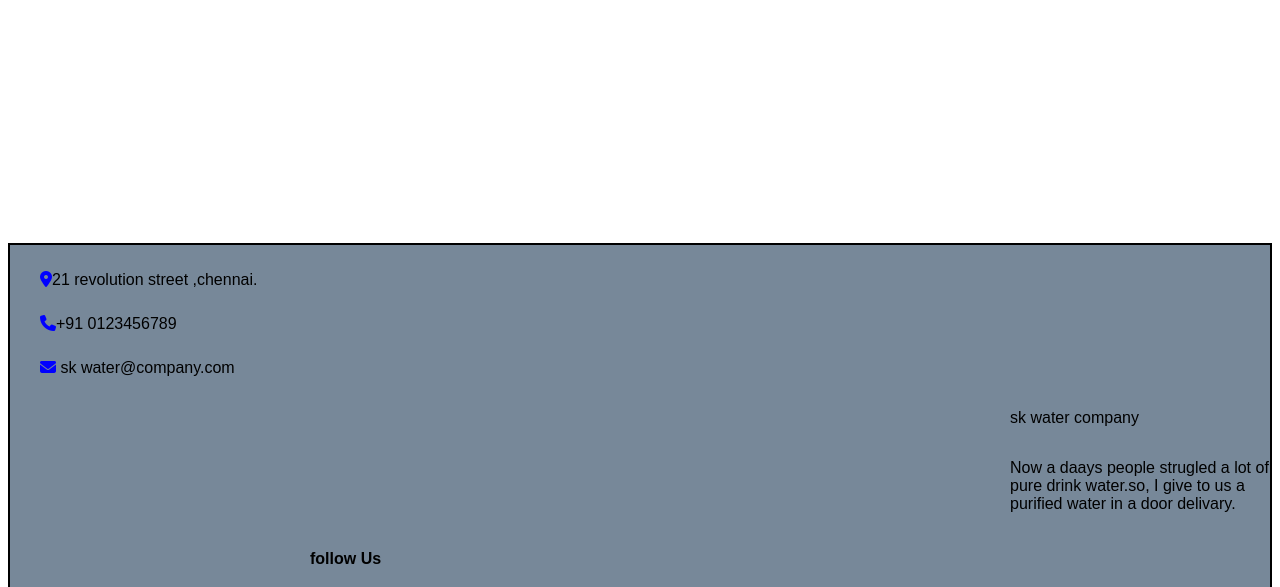
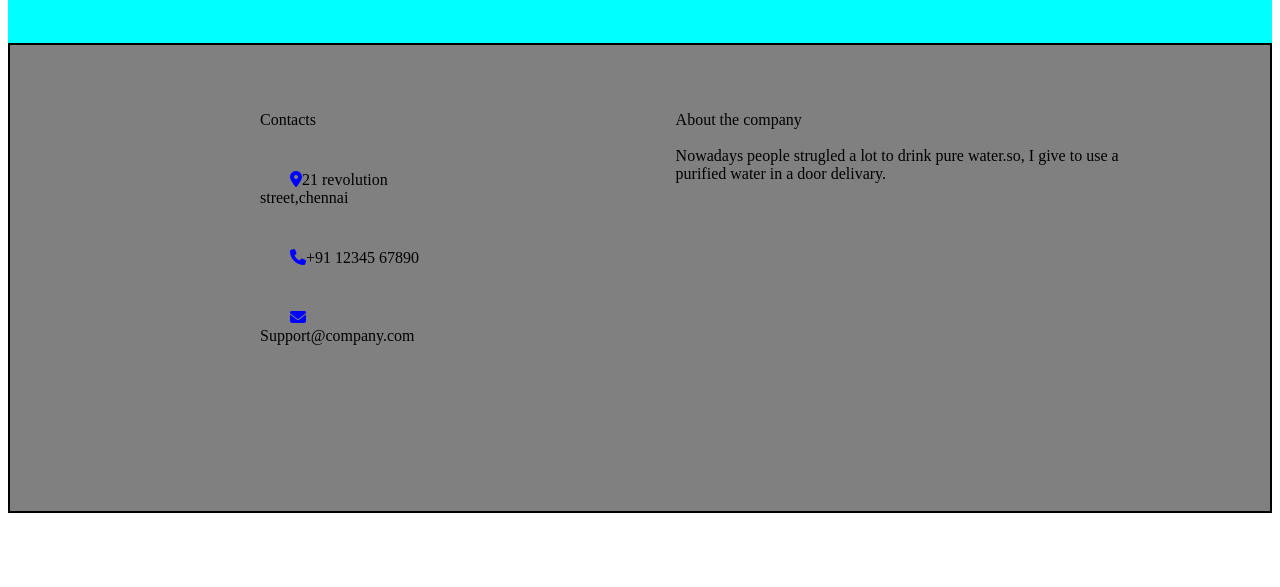
Before and after one commit to fssa-batch3/saraswathi.kaliyappan__web_project, a plain HTML site: page pages/home.html in a window 1280 px wide. Shown: the part 1285-1872 px from the top of the page. Drawn offline with Linux system fonts and the light colour scheme.

Commit message:
footer update

```diff
--- a/assets/css/home.css
+++ b/assets/css/home.css
@@ -1,6 +1,6 @@
 body{
     height: 800px;
-}
+  }
 header{
     display: flex;
     justify-content: space-between;
@@ -73,7 +73,7 @@ fieldset{
     margin-left: 29%;
     margin-top: 10px;
     width: 500px;
-    height: 800px;
+    height: 700px;
 }
 h1{
     display: flex;
@@ -88,9 +88,10 @@ h1{
 }
 .container1{
     box-sizing: 55px;
-    height: 700px;
+    height: 1000px;
     position: relative;
     bottom: 247px;
+    background-color: aqua;
 }
 main img{
     display: flex;
@@ -125,7 +126,8 @@ h2{
 .right ul li{
     position: relative;
     font-size: x-large;
-    font-family: 'Poppins', sans-serif;
+}
+.right li{
     justify-content: space-between;
     bottom: 250px;
     margin-left: 300px;
@@ -138,15 +140,36 @@ h2{
 .box{
     background-color: lightslategray;
     border: 2px solid black;
-    box-sizing: 20px;
+    box-sizing: 300px;
     font-family: 'Poppins', sans-serif;
-    bottom: 5%;
+
 }
 h4{
    margin-left: 300px;
    font-family: 'Poppins', sans-serif;
 }
-.icons{
+.ca{
+    display: flex;
+    flex-direction: row;
+    border: 2px solid black;
+    background-color: gray;
+    padding: 100px;
+    position: relative;
+    bottom: 500px;
+}
+.cs{
+    display: flex;
+    flex-direction: column;
+    margin-left: 150px;
+    position: relative;
+    bottom: 50px;
+}
+.ac{
+    display: flex;
+    flex-direction: column;
+    margin-left: 250px;
+    position: relative;
+    bottom: 50px;
 
 }
 .fa-solid{
@@ -155,20 +178,3 @@ h4{
     color: blue;
     margin-left: 30px;
 }
-.contct{
-   display: flex;
-   flex-direction: row;
-
-}
-.fa-brands{
-    display: flex;
-    color: blue;
-    flex-direction: row;
-
-}
-.cpany{
-    display: flex;
-    flex-direction: column;
-    margin-left: 1000px;
-    bottom: 500px;
-}
--- a/pages/home.html
+++ b/pages/home.html
@@ -49,25 +49,18 @@
   </div>
 </div>
 <footer>
-  <div class="box">
-  <div class="contact">
+  <div class="ca">
     <div class="cs">
-      <p><i class="fa-solid fa-location-dot"></i>21 revolution street ,chennai.</p>
-      <p><i class="fa-solid fa-phone"></i>+91 0123456789</p>
-      <p><i class="fa-solid fa-envelope"></i> sk water@company.com</p>
+       <p>Contacts</p>
+       <p><i class="fa-solid fa-location-dot"></i>21 revolution street,chennai</p>
+       <p><i class="fa-solid fa-phone"></i>+91 12345 67890</p>
+       <p><i class="fa-solid fa-envelope"></i>Support@company.com</p>
+     </div>
+   <div class="ac">
+     <p>About the company<br><br>
+      Nowadays people strugled a lot to drink pure water.so, I give to use a purified water in a door delivary.</p>
     </div>
-  </div>
-  <div class="cpany">
-    <p>sk water company
-    <p>Now a daays people strugled a lot of pure drink water.so, I give to us a purified water in a door delivary.</p>
-  </div>
-  <div class="icons">
-      <h4>follow Us</h4>
-      <p><i class="fa-brands fa-twitter"></i></p>
-      <p><i class="fa-brands fa-facebook"></i></p>
-      <p><i class="fa-brands fa-square-github"></i></p>
-  </div>
-  </div>
+</div>
 </footer>
 </body>
 </html>
```
Also changed, not shown: pages/order.html (+3 -2 lines).
